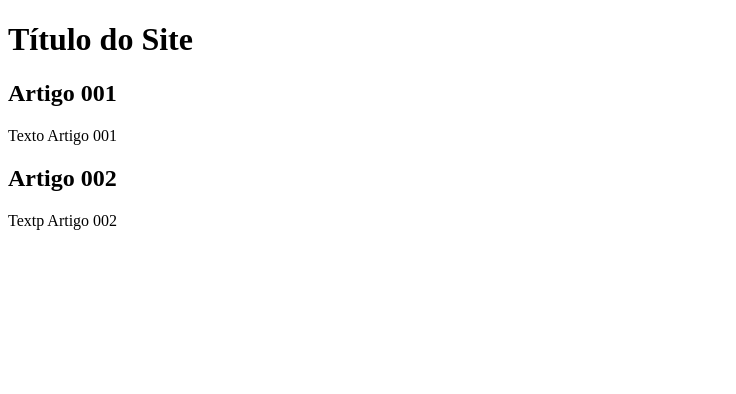
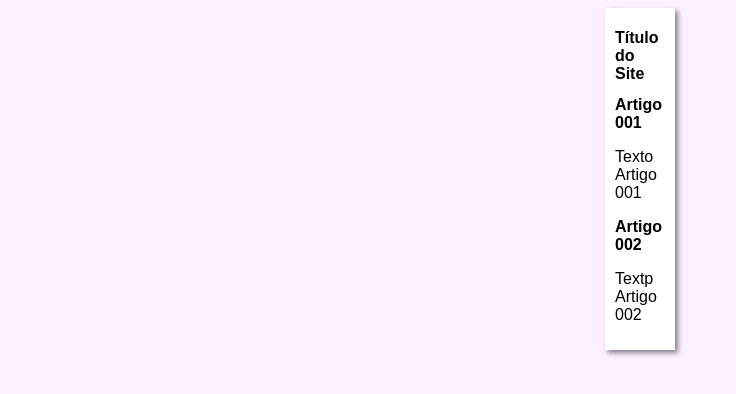
Before and after one commit to GinHimura/projeto-site, a plain HTML site: page index.html in a window 1280 px wide. Shown: the whole page, without its empty margins (0-736 px from the left). Drawn offline with Linux system fonts and the light colour scheme.

Commit message:
Iniciei o design

```diff
--- /dev/null
+++ b/estilos/style.css
@@ -0,0 +1,16 @@
+* {
+    font-family: Arial, Helvetica, sans-serif;
+    font-size: 16px;
+}
+
+body{
+    background-color:rgb(251, 240, 255);
+}
+
+main{
+    background-color: white;
+    width: 50px;
+    margin: auto;
+    padding: 10px;
+    box-shadow: 3px 3px 5px rgb(0, 0, 0, 0.473);
+}
--- a/index.html
+++ b/index.html
@@ -5,6 +5,7 @@
     <meta http-equiv="X-UA-Compatible" content="IE=edge">
     <meta name="viewport" content="width=device-width, initial-scale=1.0">
     <title>Título do Site</title>
+    <link rel="stylesheet" href="estilos/style.css">
 </head>
 <body>
     <main>
```
